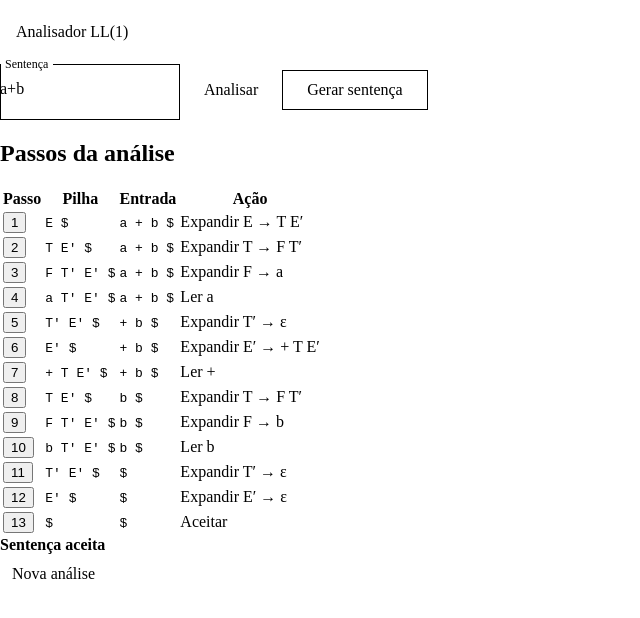
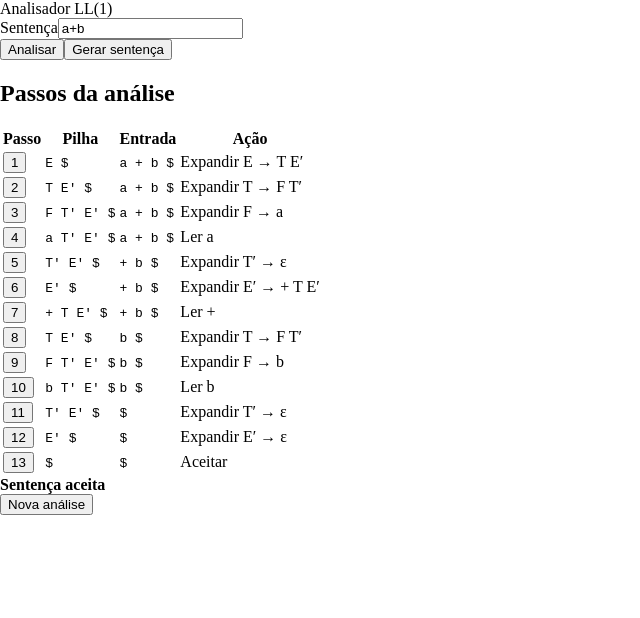
Before and after one commit to RenanPoersch/ll1, an Angular app: page / in a window 1280 px wide. Shown: the top 618 px of the page, without its empty margins (0-640 px from the left). Built offline with nearby package versions, Linux system fonts and the light colour scheme.

Commit message:
Usa controles Angular com dependências disponíveis localmente

```diff
--- a/src/app.html
+++ b/src/app.html
@@ -1,14 +1,14 @@
-<mat-toolbar class="toolbar">Analisador LL(1)</mat-toolbar>
+<header class="toolbar">Analisador LL(1)</header>
 
 <main>
   <form class="sentence-form" (ngSubmit)="run()">
-    <mat-form-field appearance="outline" subscriptSizing="dynamic">
-      <mat-label>Sentença</mat-label>
-      <input matInput #input name="sentence" [(ngModel)]="sentence"
+    <div class="field">
+      <label for="sentence">Sentença</label>
+      <input id="sentence" #input name="sentence" [(ngModel)]="sentence"
         (ngModelChange)="result = null" autocomplete="off" spellcheck="false" maxlength="256">
-    </mat-form-field>
-    <button mat-flat-button type="submit">Analisar</button>
-    <button mat-stroked-button type="button" (click)="generate()">Gerar sentença</button>
+    </div>
+    <button class="button primary" type="submit">Analisar</button>
+    <button class="button outlined" type="button" (click)="generate()">Gerar sentença</button>
   </form>
 
   <div class="workspace">
@@ -39,7 +39,7 @@
             <strong>{{ analysis.accepted ? 'Sentença aceita' : 'Sentença rejeitada' }}</strong>
             @if (!analysis.accepted) { <span>{{ analysis.message }}</span> }
           </div>
-          <button mat-button type="button" (click)="reset(input)">Nova análise</button>
+          <button class="button text" type="button" (click)="reset(input)">Nova análise</button>
         </div>
       } @else {
         <p class="empty">Digite ou gere uma sentença e selecione Analisar.</p>
--- a/src/main.ts
+++ b/src/main.ts
@@ -1,15 +1,11 @@
 import { Component, provideZonelessChangeDetection } from '@angular/core';
 import { FormsModule } from '@angular/forms';
-import { MatButtonModule } from '@angular/material/button';
-import { MatFormFieldModule } from '@angular/material/form-field';
-import { MatInputModule } from '@angular/material/input';
-import { MatToolbarModule } from '@angular/material/toolbar';
 import { bootstrapApplication } from '@angular/platform-browser';
 import { analyze, generateSentence, type Analysis } from './parser';
 
 @Component({
   selector: 'app-root',
-  imports: [FormsModule, MatButtonModule, MatFormFieldModule, MatInputModule, MatToolbarModule],
+  imports: [FormsModule],
   templateUrl: './app.html',
 })
 class AppComponent {
```
Also changed, not shown: package.json (+12 -14 lines).
